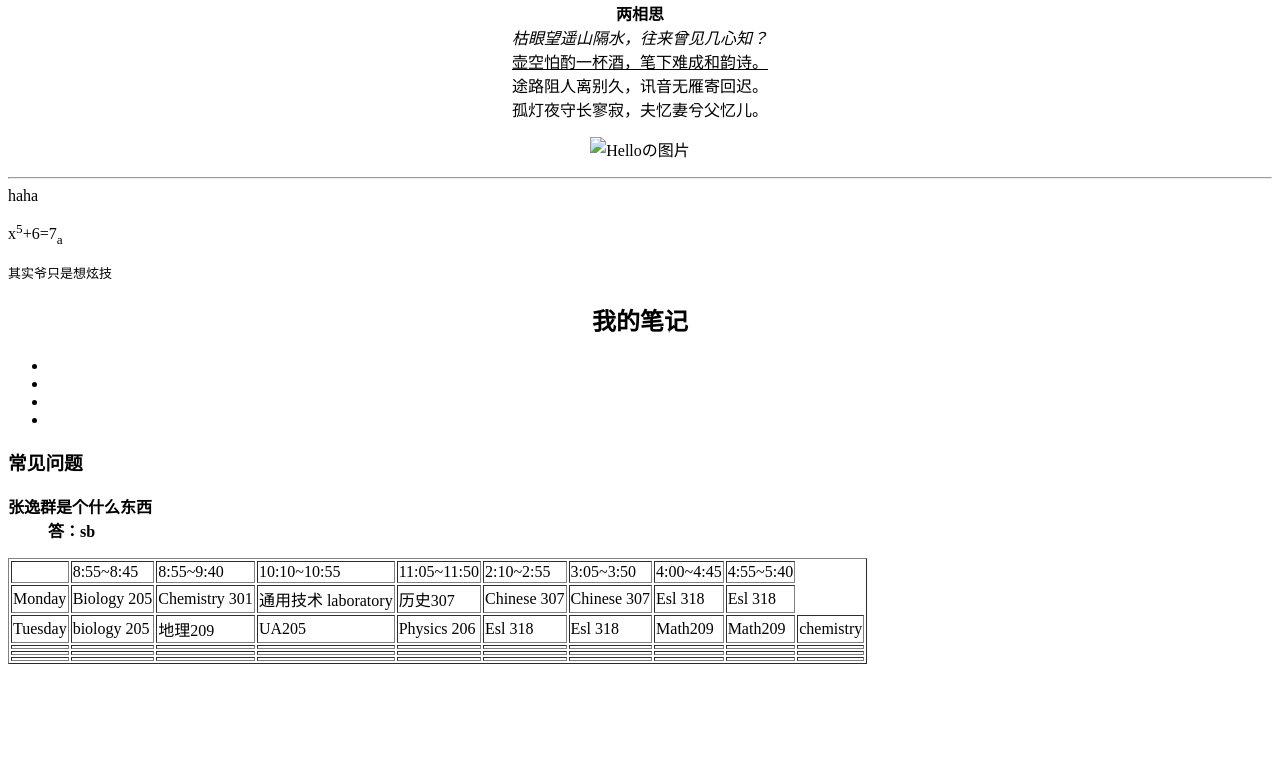
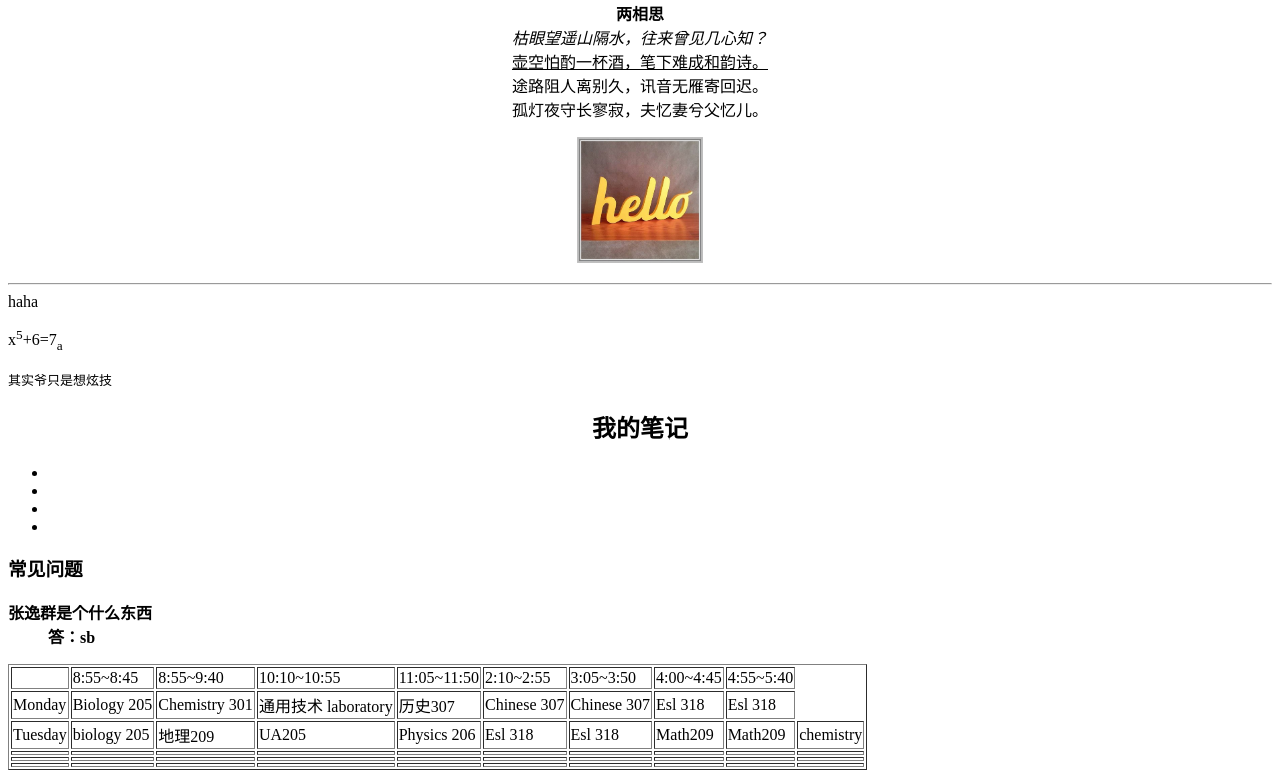
Before and after one commit to LeviCao1/levicao1.github.io, a plain HTML site: page index.html in a window 1280 px wide. Shown: the part 79-857 px from the top of the page. Before the commit the page ends 800 px from the top, so only its background shows below. Drawn offline with Linux system fonts and the light colour scheme.

Commit message:
Update index.html

```diff
--- a/index.html
+++ b/index.html
@@ -19,7 +19,7 @@
 	孤灯夜守长寥寂，夫忆妻兮父忆儿。<br/>
 	</p>
 	<p align="center">
-<img src="images/OIP-C.jpg" width="10%" title="Levi" alt="Helloの图片">
+<img src="OIP-C.jpg" width="10%" title="Levi" alt="Helloの图片">
 </p>
 	<hr/>
 	haha
```
